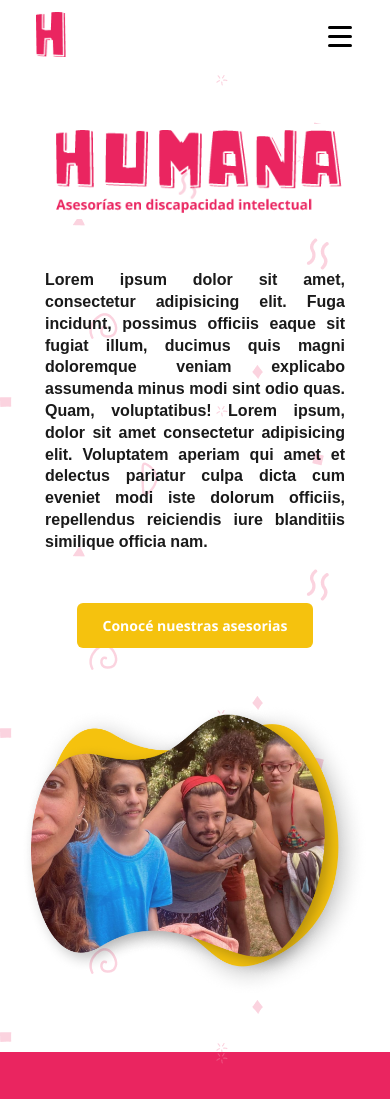
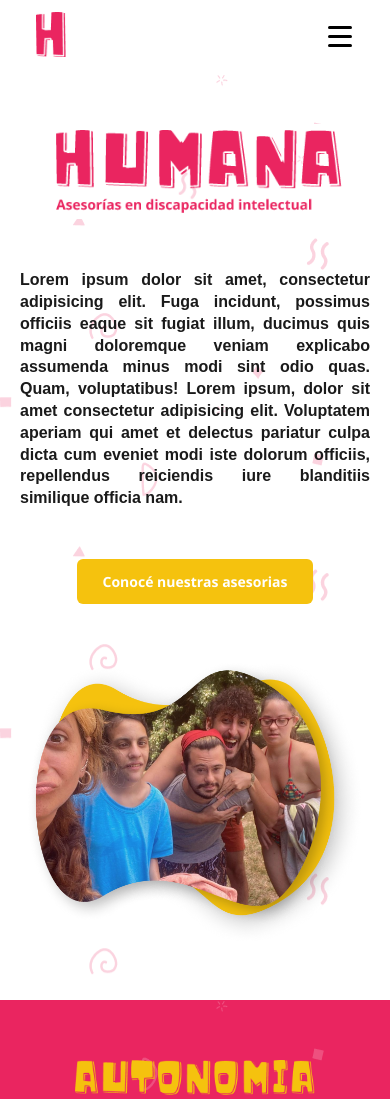
Before and after one commit to Lmho546/Humana, a website: page index.html in a window 390 px wide. Shown: the top 1099 px of the page. Drawn offline with nearby package versions, Linux system fonts and the light colour scheme.

Commit message:
Responsive Sección 1

```diff
--- a/index.html
+++ b/index.html
@@ -90,7 +90,7 @@
 				</div>
 				<div class="homeSectionLogoAll">
 					<img
-						class="homeSectionTitle"
+						class="homeSectionTitle-2"
 						src="img/home/home-section-logo.png"
 						alt="home-section-logo"
 					/>
--- a/styles/_homeSection.scss
+++ b/styles/_homeSection.scss
@@ -30,6 +30,10 @@
 .homeSectionTitle {
 	margin-bottom: 15px;
 }
+.homeSectionTitle-2 {
+	margin-bottom: 15px;
+}
+
 .homeSectionText {
 	font-family: 'Open Sans', Arial, Helvetica, sans-serif;
 	font-size: 16px;
--- a/styles/_mediaQuery.scss
+++ b/styles/_mediaQuery.scss
@@ -49,6 +49,11 @@
 	}
 
 	.homeSectionTitle {
+		margin-bottom: 10px;
+		margin-top: 10px;
+	}
+
+	.homeSectionTitle-2 {
 		margin-bottom: 10px;
 		margin-top: 10px;
 	}
@@ -191,7 +196,7 @@
 	}
 
 	.homePhotoMain {
-		width: 500px;
+		width: 460px;
 	}
 
 	.homeSectionPhoto {
@@ -200,6 +205,9 @@
 
 	.homeSectionTitle {
 		width: 400px;
+	}
+	.homeSectionTitle-2 {
+		width: 300px;
 	}
 
 	.homeSectionCategories {
@@ -257,11 +265,15 @@
 	}
 
 	.homeSectionTitle {
-		width: 300px;
+		width: 350px;
+	}
+
+	.homeSectionTitle-2 {
+		width: 250px;
 	}
 
 	.homePhotoMain {
-		width: 350px;
+		width: 380px;
 	}
 
 	.homeSectionPhoto {
@@ -313,6 +325,41 @@
 
 @media (max-width: 420px) {
 
+	.homeHumanaLogoAll {
+		margin: 5px;
+		margin-top: 50px;
+		margin-right: 20px;
+		margin-left: 20px;
+	}
+
+	.homePhotoMain {
+		margin-right: 0px;
+		margin-left: 0px;
+		width: 340px;
+	}
+
+	.homeSectionLogoAll {
+		margin: 5px;
+		margin-top: 50px;
+		margin-right: 18px;
+		margin-left: 18px;
+	}
+
+	.homeSectionTitle {
+		width: 310px;
+	}
+
+	.homeSectionTitle-2 {
+		width: 240px;
+	}
+
+	.homeSectionPhoto {
+		margin: 5px;
+		margin-right: 0px;
+		margin-left: 0px;
+		width: 340px;
+	}
+
 	.aboutUsMainTitle {
 		width: 310px;
 		height: 60px;
@@ -321,6 +368,7 @@
 		width: 370px;
 		margin-left: 10px;
 	}
+
 
 }
 
```
Also changed, not shown: styles/_homeMain.scss (line endings or trailing spaces), styles/styles.css, 1 other file.
